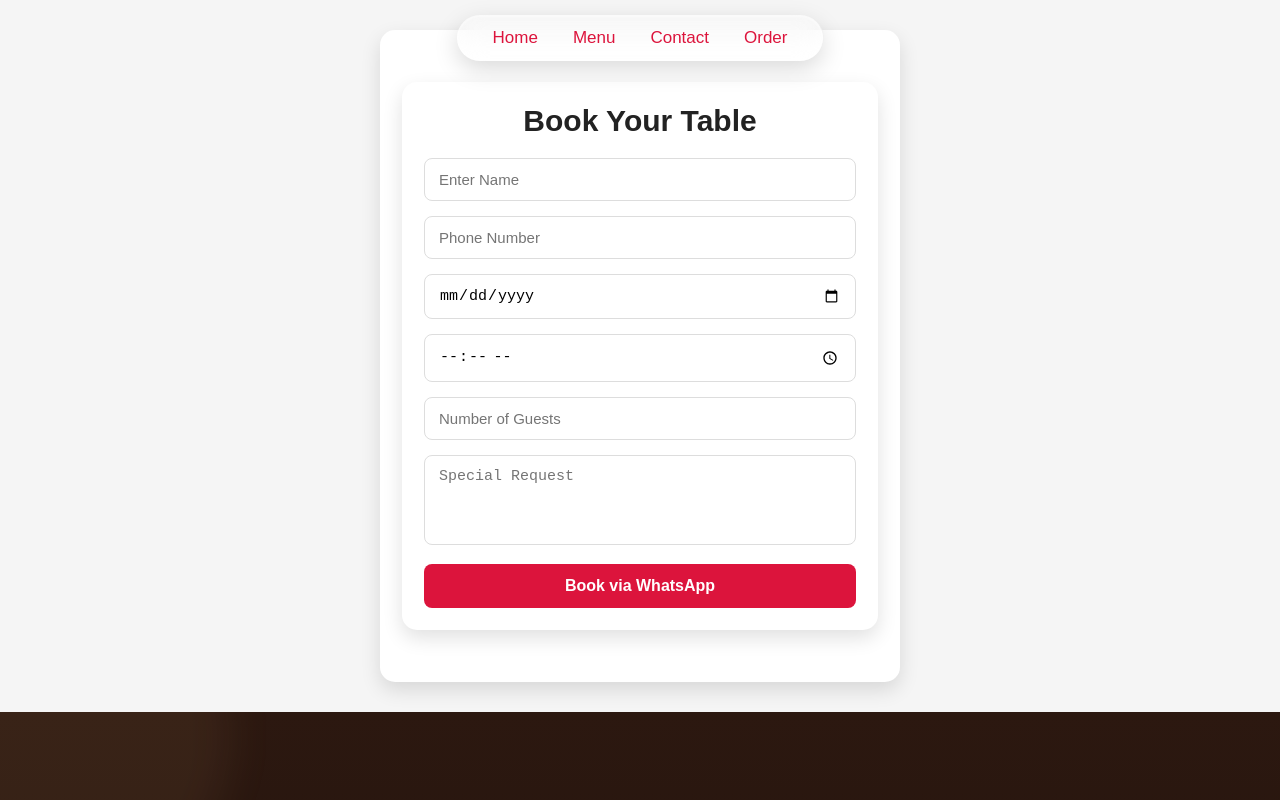
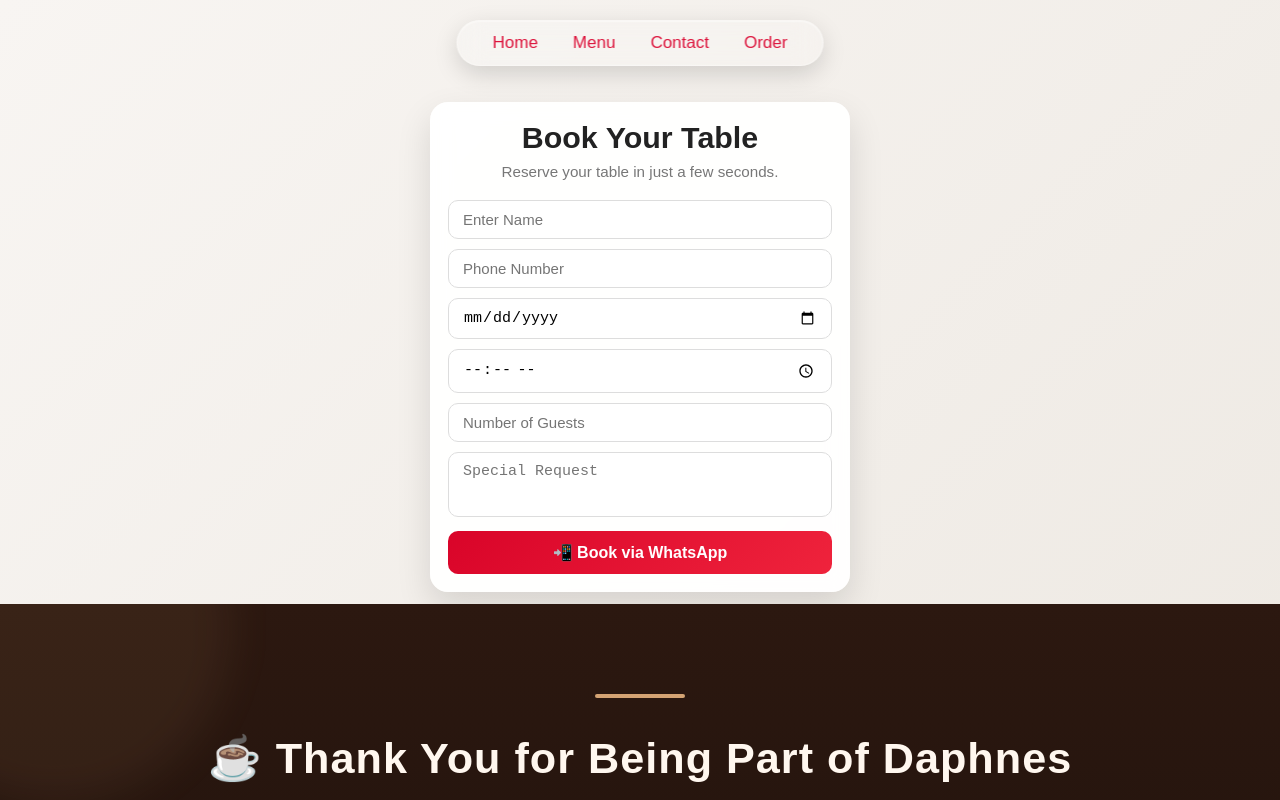
Before and after one commit to upadhyayakundan326-png/daphnes, a Next.js app: page /booking in a window 1280 px wide. Shown: the top 800 px of the page. Built offline with nearby package versions, Linux system fonts and the light colour scheme.

Commit message:
trasparent the hover effect of hero btn

```diff
--- a/app/booking/booking.css
+++ b/app/booking/booking.css
@@ -1,107 +1,163 @@
-/* booking.css */
-
-body {
-    margin: 0;
-    background: #f5f5f5;
-    font-family: Arial, Helvetica, sans-serif;
+*{
+    margin:0;
+    padding:0;
+    box-sizing:border-box;
 }
 
-main {
-    width: 100%;
-    max-width: 500px;
-    margin: 40px auto;
-    padding: 25px;
-    background: #fff;
-    border-radius: 15px;
-    box-shadow: 0 8px 20px rgba(0,0,0,.12);
+body{
+    font-family:Arial, Helvetica, sans-serif;
+    background:linear-gradient(135deg,#f8f5f2,#ebe6df);
 }
 
-main h1 {
-    text-align: center;
-    margin-bottom: 20px;
-    color: #222;
-    font-size: 30px;
+/* Container */
+
+.booking-container{
+    width:100%;
+    max-width:430px;
+    margin: 110px auto 30px;
+    padding:20px;
+    background:rgba(255,255,255,.95);
+    border-radius:18px;
+    box-shadow:0 15px 35px rgba(0,0,0,.12);
+    backdrop-filter:blur(10px);
+
 }
 
-main input,
-main textarea {
-    width: 100%;
-    padding: 12px 14px;
-    margin-bottom: 15px;
-    border: 1px solid #ddd;
-    border-radius: 8px;
-    font-size: 15px;
-    outline: none;
-    transition: 0.3s;
-    box-sizing: border-box;
+.booking-container h1{
+    text-align:center;
+    font-size:2rem;
+    color:#222;
 }
 
-main input:focus,
-main textarea:focus {
-    border-color: crimson;
-    box-shadow: 0 0 8px rgba(220,20,60,.2);
+.booking-container p{
+    text-align:center;
+    color:#777;
+    margin:8px 0 20px;
+    font-size:.95rem;
 }
 
-main textarea {
-    height: 90px;
-    resize: none;
+.booking-container input,
+.booking-container textarea{
+    width:100%;
+    padding:11px 14px;
+    margin-bottom:12px;
+    border:1px solid #ddd;
+    border-radius:10px;
+    outline:none;
+    font-size:15px;
+    transition:.3s;
 }
 
-main button {
-    width: 100%;
-    padding: 13px;
-    background: crimson;
-    color: white;
-    border: none;
-    border-radius: 8px;
-    font-size: 16px;
-    font-weight: 600;
-    cursor: pointer;
-    transition: 0.3s;
+.booking-container textarea{
+    height:70px;
+    resize:none;
 }
 
-main button:hover {
-    background: #b3002d;
-    transform: translateY(-2px);
+.booking-container input:focus,
+.booking-container textarea:focus{
+    border-color:crimson;
+    box-shadow:0 0 10px rgba(220,20,60,.15);
+}
+
+.booking-container button{
+    width:100%;
+    padding:12px;
+    border:none;
+    border-radius:10px;
+    background:linear-gradient(135deg,#d90429,#ef233c);
+    color:#fff;
+    font-size:16px;
+    font-weight:bold;
+    cursor:pointer;
+    transition:.3s;
+}
+
+.booking-container button:hover{
+    transform:translateY(-3px);
+    box-shadow:0 10px 20px rgba(220,20,60,.25);
 }
 
 /* Large Desktop */
-@media (min-width: 1200px) {
-    main {
-        max-width: 520px;
-        margin: 30px auto;
-        padding: 22px;
+
+@media(min-width:1200px){
+
+.booking-container{
+    max-width:420px;
+    padding:18px;
+    margin:12px auto;
 }
+
+.booking-container h1{
+    font-size:1.9rem;
+}
+
+.booking-container input,
+.booking-container textarea{
+    padding:10px 14px;
+    margin-bottom:10px;
+}
+
+.booking-container textarea{
+    height:65px;
+}
+
+}
+
+/* Laptop */
+
+@media(max-width:992px){
+
+.booking-container{
+    max-width:450px;
+}
+
 }
 
 /* Tablet */
-@media (max-width: 768px) {
-    main {
-        max-width: 90%;
-        margin: 30px auto;
-        padding: 20px;
+
+@media(max-width:768px){
+
+.booking-container{
+    width:90%;
+    padding:20px;
+    margin:25px auto;
 }
 
-    main h1 {
-        font-size: 26px;
+.booking-container h1{
+    font-size:1.8rem;
 }
+
 }
 
 /* Mobile */
-@media (max-width: 480px) {
-    main {
-        max-width: 95%;
-        margin: 20px auto;
-        padding: 18px;
+
+@media(max-width:480px){
+
+.booking-container{
+    width:95%;
+    padding:18px;
+    border-radius:15px;
 }
 
-    main h1 {
-        font-size: 22px;
+.booking-container h1{
+    font-size:1.6rem;
 }
 
-    main input,
-    main textarea,
-    main button {
-        font-size: 14px;
+.booking-container p{
+    font-size:.85rem;
 }
+
+.booking-container input,
+.booking-container textarea,
+.booking-container button{
+    font-size:14px;
 }
+
+.booking-container textarea{
+    height:75px;
+}
+
+}
+body{
+    padding-top:90px;
+}
--- a/app/booking/page.jsx
+++ b/app/booking/page.jsx
@@ -1,13 +1,9 @@
-
-
-
 "use client";
 
 import { useState } from "react";
-import "./booking.css"
+import "./booking.css";
 
 export default function Booking() {
-
   const [form, setForm] = useState({
     name: "",
     phone: "",
@@ -17,98 +13,100 @@ export default function Booking() {
     request: "",
   });
 
-
   const handleChange = (e) => {
-
     setForm({
       ...form,
       [e.target.name]: e.target.value,
     });
-
   };
 
+  const bookTable = () => {
+    if (
+      !form.name ||
+      !form.phone ||
+      !form.date ||
+      !form.time ||
+      !form.guests
+    ) {
+      alert("Please fill all required fields.");
+      return;
+    }
 
-  const bookTable = () => {
+    const message = `☕ *Table Booking Request*
 
-    const message = `
-    its just for my development practice purpose
+This booking form is created for development practice.
 
-I want to book a table.
+👤 Name: ${form.name}
+📞 Phone: ${form.phone}
+📅 Date: ${form.date}
+⏰ Time: ${form.time}
+👥 Guests: ${form.guests}
+📝 Request: ${form.request || "None"}
+`;
 
-Name: ${form.name}
-Phone: ${form.phone}
-Date: ${form.date}
-Time: ${form.time}
-Guests: ${form.guests}
-Request: ${form.request}
-    `;
-
-
-    const whatsappLink =
-    `https://wa.me/919101648595?text=${encodeURIComponent(message)}`;
-
+    const whatsappLink = `https://wa.me/919101648595?text=${encodeURIComponent(
+      message
+    )}`;
 
     window.open(whatsappLink, "_blank");
-
   };
 
-
   return (
-    <main>
-
+    <main className="booking-container">
       <h1>Book Your Table</h1>
 
+      <p>
+        Reserve your table in just a few seconds.
+      </p>
 
       <input
         type="text"
         name="name"
         placeholder="Enter Name"
+        value={form.name}
         onChange={handleChange}
       />
 
-
       <input
-        type="number"
+        type="tel"
         name="phone"
         placeholder="Phone Number"
+        value={form.phone}
         onChange={handleChange}
       />
-
 
       <input
         type="date"
         name="date"
+        value={form.date}
         onChange={handleChange}
       />
-
 
       <input
         type="time"
         name="time"
+        value={form.time}
         onChange={handleChange}
       />
-
 
       <input
         type="number"
         name="guests"
         placeholder="Number of Guests"
+        value={form.guests}
         onChange={handleChange}
       />
-
 
       <textarea
         name="request"
         placeholder="Special Request"
+        value={form.request}
         onChange={handleChange}
       />
 
-
       <button onClick={bookTable}>
-        Book via WhatsApp
+        📲 Book via WhatsApp
       </button>
-
-
     </main>
   );
 }
--- a/app/contact/contact.css
+++ b/app/contact/contact.css
@@ -1,58 +1,213 @@
+.contact-us {
+    width: 90%;
+    max-width: 550px;
+    margin: 40px auto 80px;
+    padding: 35px 30px;
+
+    text-align: center;
+
+    background: #f8f3eb;
+    border-radius: 20px;
+
+    box-shadow: 0 10px 30px rgba(0,0,0,0.15);
+
+    box-sizing: border-box;
+}
+
+
+
+
+.contact-us h1 {
+    font-size: 2.8rem;
+    color: crimson;
+    margin-bottom: 20px;
+}
+
+
+
+
+.contact-us p {
+    color: #555;
+    line-height: 1.8;
+    margin-bottom: 15px;
+    font-size: 1rem;
+}
+
+
+/* Contact links container */
+
+.contact-info {
+
+    margin-top: 30px;
+
+    display: flex;
+    flex-direction: column;
+
+    align-items: center;
+
+    gap: 18px;
+}
+
+
+
+
+.contact-info a {
+
+    text-decoration: none;
+
+    color: #222;
+
+    font-size: 1.05rem;
+
+    transition: 0.3s ease;
+
+    word-break: break-word;
+}
+
+
+.contact-info a:hover {
+
+    color: crimson;
+
+}
+
+
+
+
+
+.direction-btn {
+
+    display: inline-flex;
+
+    justify-content: center;
+    align-items: center;
+
+    margin-top: 5px;
+
+    padding: 10px 25px;
+
+    background: crimson;
+
+    color: white !important;
+
+    border-radius: 25px;
+
+    font-size: 14px;
+
+    font-weight: 600;
+
+    transition: 0.3s ease;
+
+}
+
+
+
+.direction-btn:hover {
+
+    background:#b3002d;
+
+    transform: translateY(-3px);
+
+}
+
+
+
+
+@media(max-width:768px){
+
+
 .contact-us{
-    max-width: 700px;
-    margin: 20px auto 60px;
-    padding: 20px 20px;
-    text-align: center;
-    background:#f8f3eb;
-    border-radius: 20px;
-    box-shadow: 0 10px 30px rgba(0,0,0,.15);
+
+    max-width:500px;
+
+    padding:30px 25px;
+
+}
+
+
+.contact-us h1{
+
+    font-size:2.3rem;
+
+}
+
+
+.contact-us p{
+
+    font-size:15px;
+
+}
+
+
+.contact-info a{
+
+    font-size:1rem;
+
+}
 
 
 }
 
-.contact-us h1{
-    font-size: 3rem;
-    color: crimson;
-    margin-bottom: 20px;
+
+
+@media(max-width:480px){
+
+
+.contact-us{
+
+    width:92%;
+
+    padding:25px 18px;
+
+    margin:30px auto 50px;
+
 }
 
-.contact-us p{
-    color: #555;
-    line-height: 1.8;
-    margin-bottom: 15px;
+
+
+.contact-us h1{
+
+    font-size:2rem;
+
 }
 
-.contact-info{
-    margin-top: 30px;
-    display: flex;
-    flex-direction: column;
-    gap: 20px;
+
+.contact-us p{
+
+    font-size:14px;
+
+    line-height:1.6;
+
 }
 
-.contact-info a{
-    text-decoration: none;
-    color: #222;
-    font-size: 1.1rem;
-    transition: .3s;
+
+
+.contact-info{
+
+    gap:15px;
+
 }
 
-.contact-info a:hover{
-    color: crimson;
-}
-.direction-btn{
-    display: inline-block;
-    margin-top: 15px;
-    padding: 6px 14px;
-    background: crimson;
-    color: #fff;
-    text-decoration: none;
-    border-radius: 20px;
-    font-size: 13px;
-    font-weight: 600;
-    transition: 0.3s ease;
+
+
+.contact-info a{
+
+    font-size:14px;
+
 }
 
-.direction-btn:hover{
-    background: #b3002d;
-    transform: translateY(-2px);
+
+
+.direction-btn{
+
+    padding:9px 20px;
+
+    font-size:13px;
+
 }
+
+
+}
+body{
+    padding-top: 50px;
+}
--- a/app/contact/page.jsx
+++ b/app/contact/page.jsx
@@ -17,11 +17,7 @@ viewport={{once:false,amount:0.3}}
 
       <h1>Contact Us</h1>
 
-      <p>
-        Whether you have a question, want to reserve a table,
-        place an order, or plan a special event, we're always
-        here to help.
-      </p>
+
 
       <p>
         <strong>
--- a/components/hero/about.css
+++ b/components/hero/about.css
@@ -63,7 +63,7 @@
     display:inline-block;
     margin-top:10px;
     padding:12px 28px;
-    background:crimson;
+    background:#7b4a27;
     color:#fff;
     text-decoration:none;
     border-radius:30px;
@@ -72,6 +72,7 @@
 
 .brew-btn:hover{
     background:#b3002d;
+    transform: translateY(-10px);
 }
 
 /* Boxes */
--- a/components/hero/features.css
+++ b/components/hero/features.css
@@ -67,7 +67,7 @@
 
 .delivery-btn:hover{
     background:crimson;
-    transform:translateY(-5px);
+    transform:translateY(-10px);
 }
 
 /* ================= Tablet ================= */
--- a/components/hero/gallery.css
+++ b/components/hero/gallery.css
@@ -9,7 +9,7 @@
 
 /* Header Titles */
 .section-subtitle {
-  color:burlywood; /* Goldish accent color */
+  color:burlywood;
   font-size: 0.9rem;
   letter-spacing: 3px;
   text-transform: uppercase;
@@ -33,7 +33,7 @@
   margin: 0 auto;
 }
 
-/* Individual Dish Card */
+
 .dish-card {
   background:#f8f3eb;
   border: 1px solid rgba(255, 255, 255, 0.1);
--- a/components/hero/hero.jsx
+++ b/components/hero/hero.jsx
@@ -36,7 +36,7 @@ viewport={{once:false,amount:0.3}}
           Daphnes <span>Cafe</span>
         </h1>
 
-        <p className="sub-tag">CAFE · BAR · DINE-IN</p>
+        <p className="sub-tag">CAFE · DINE-IN</p>
 
         <p className="description">
           Crafted flavours. Memorable moments.
--- a/components/navbar.css
+++ b/components/navbar.css
@@ -1,17 +1,16 @@
 /* Navbar */
-.nav {
-  position: fixed;
-  top: 15px;
-  left: 50%;
-  transform: translateX(-50%);
-  width: 100%;
-  display: flex;
-  justify-content: center;
-  z-index: 1000;
-  pointer-events: none;
+.nav{
+    position: fixed;
+    top:20px;
+    left:50%;
+    transform:translateX(-50%);
+    z-index:1000;
+    display:flex;
+    justify-content:center;
+    pointer-events:none;
 }
 
-/* Glass Navbar */
+
 .navlinks {
   pointer-events: auto;
 
@@ -37,7 +36,7 @@
     inset 0 1px 1px rgba(255,255,255,.4);
 }
 
-/* Links */
+
 .link a{
   text-decoration: none;
   color: crimson;
@@ -50,7 +49,7 @@
   color: #fff;
 }
 
-/* Tablet */
+
 @media (max-width:768px){
 
   .nav{
@@ -68,7 +67,7 @@
 
 }
 
-/* Mobile */
+
 @media (max-width:480px){
 
   .nav{
```
Also changed, not shown: components/hero/hero.css (+10 -5 lines). Lines whose indentation alone changed are shown as unchanged.
